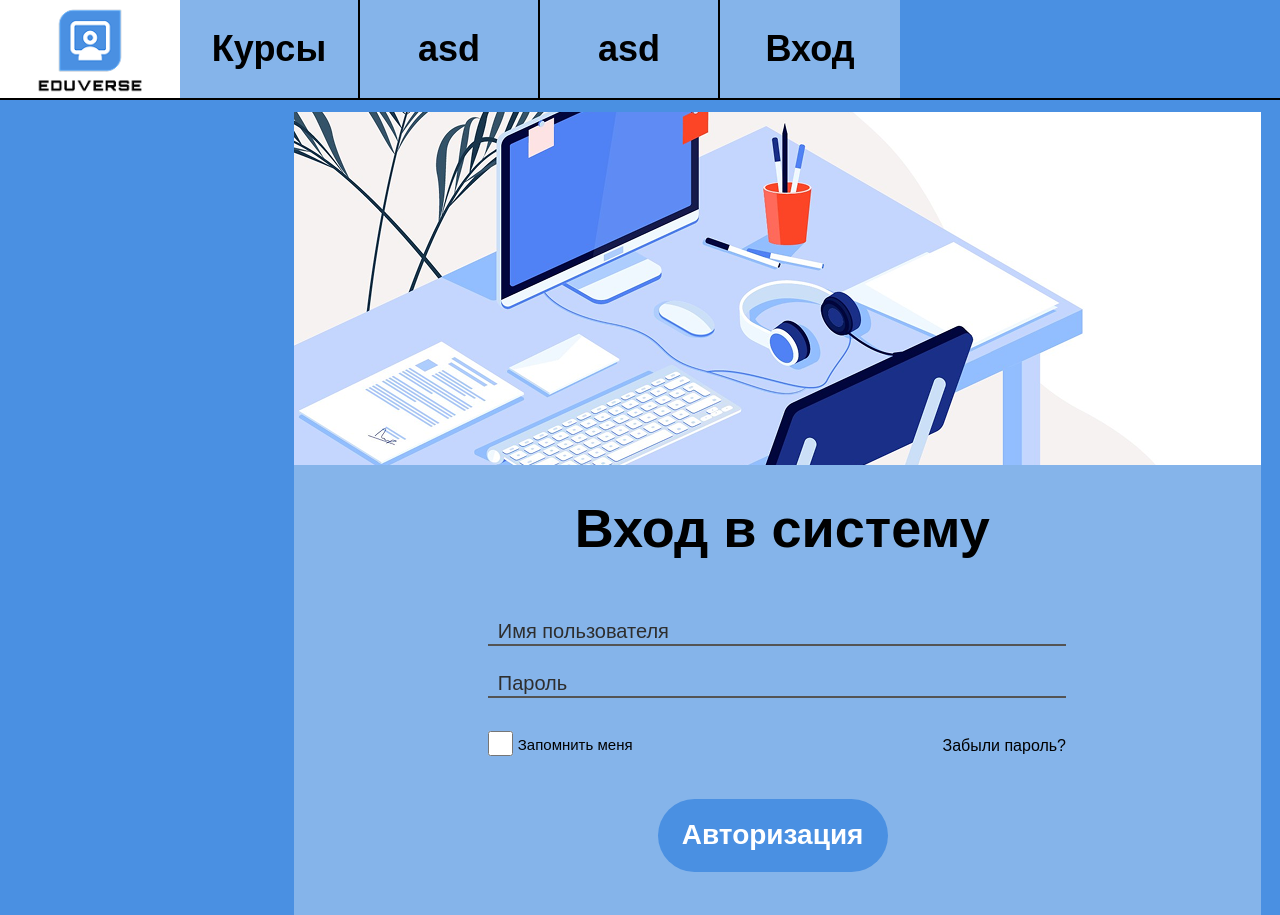
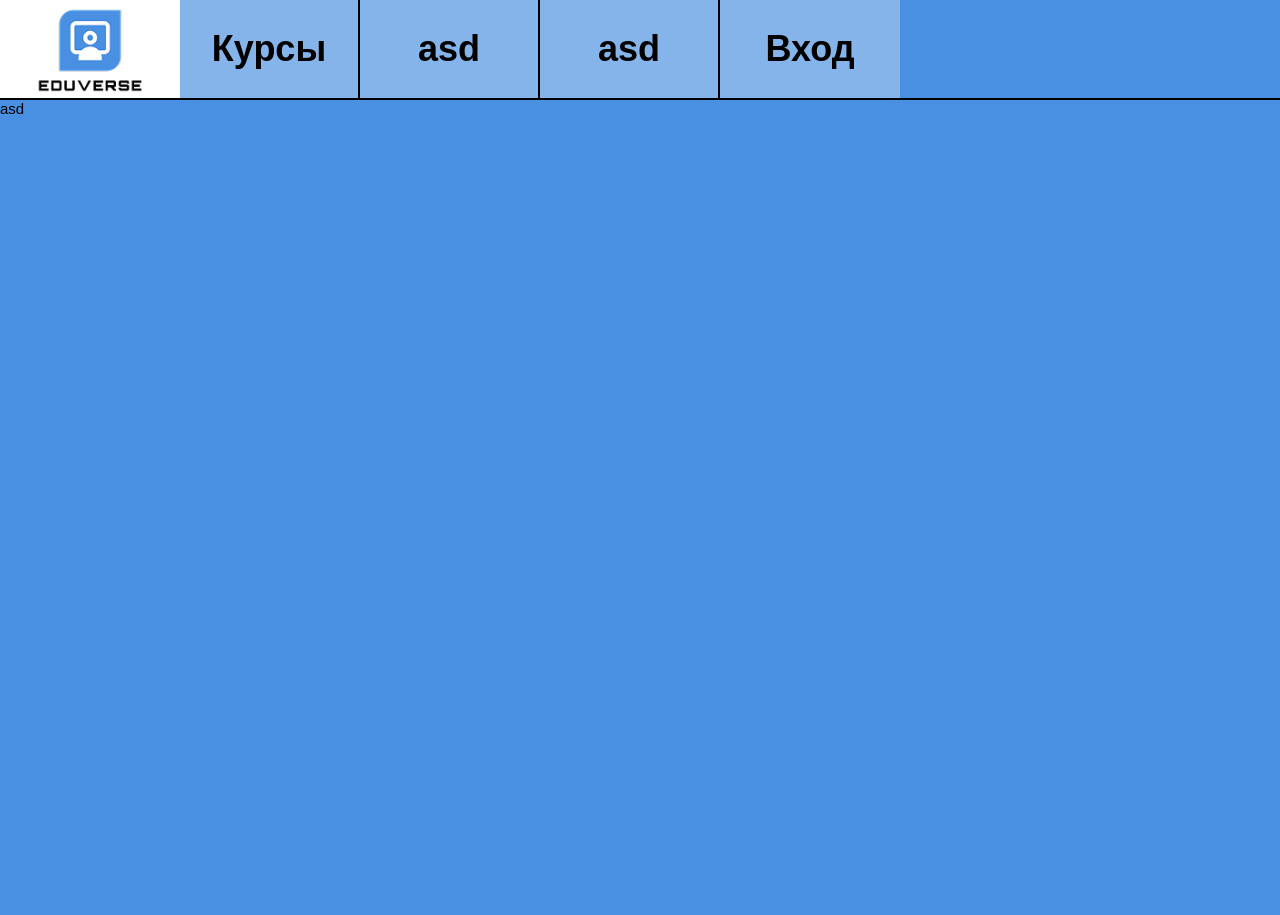
Before and after one commit to CasNs322/Eduverse, a React (Vite) app: page /courses in a window 1280 px wide. After the commit the page ends 800 px from the top, so only its background shows below. Built offline with nearby package versions, Linux system fonts and the light colour scheme.

Commit message:
AddRoutes

```diff
--- a/package.json
+++ b/package.json
@@ -11,7 +11,8 @@
   },
   "dependencies": {
     "react": "^18.3.1",
-    "react-dom": "^18.3.1"
+    "react-dom": "^18.3.1",
+    "react-router": "^7.5.0"
   },
   "devDependencies": {
     "@eslint/js": "^9.17.0",
--- a/src/App.tsx
+++ b/src/App.tsx
@@ -1,10 +1,8 @@
-import { Header } from "./components/Header/Header";
 import { Enter } from "./components/Enter/Enter";
 
 function App() {
   return (
     <>
-      <Header></Header>
       <Enter></Enter>
     </>
   );
--- a/src/components/Enter/Enter.tsx
+++ b/src/components/Enter/Enter.tsx
@@ -1,5 +1,6 @@
 import "./Enter.css";
 import Image from "../../assets/image.png";
+import { Link } from "react-router";
 
 export function Enter() {
   return (
@@ -38,9 +39,11 @@ export function Enter() {
             Забыли пароль?
           </button>
 
-          <button type="submit" className="submit">
-            Авторизация
-          </button>
+          <Link to="/courses">
+            <button type="submit" className="submit">
+              Авторизация
+            </button>
+          </Link>
         </form>
       </div>
     </div>
--- a/src/components/Name/Name.jsx
+++ b/src/components/Name/Name.jsx
@@ -17,3 +17,4 @@ export function Name() {
     </div>
   );
 }
+// in Header
--- a/src/main.tsx
+++ b/src/main.tsx
@@ -2,9 +2,19 @@ import "./index.css";
 import App from "./App";
 import ReactDOM from "react-dom/client";
 import React from "react";
+import { BrowserRouter, Route, Routes } from "react-router";
+import Courses from "./pages/Сourses";
+import AppLayout from "./pages/AppLayout";
 
 ReactDOM.createRoot(document.getElementById("root") as HTMLElement).render(
   <React.StrictMode>
-    <App />
+    <BrowserRouter>
+      <Routes>
+        <Route element={<AppLayout />}>
+          <Route path="/" element={<App />} />
+          <Route path="courses" element={<Courses />} />
+        </Route>
+      </Routes>
+    </BrowserRouter>
   </React.StrictMode>
 );
--- /dev/null
+++ b/src/pages/AppLayout.tsx
@@ -0,0 +1,12 @@
+import { Children } from "react";
+import { Header } from "../components/Header/Header";
+import { Outlet } from "react-router";
+
+export default function AppLayout() {
+  return (
+    <div className="AppLayout">
+      <Header />
+      <Outlet />
+    </div>
+  );
+}
--- /dev/null
+++ b/src/pages/Сourses.tsx
@@ -0,0 +1,3 @@
+export default function Courses() {
+  return <div className="div">asd</div>;
+}
```
Also changed, not shown: src/components/Header/Header.tsx (renamed from src/components/Header/Header.jsx, +13 -0 lines), 1 other file (tests, documents, lock files or other folders).
